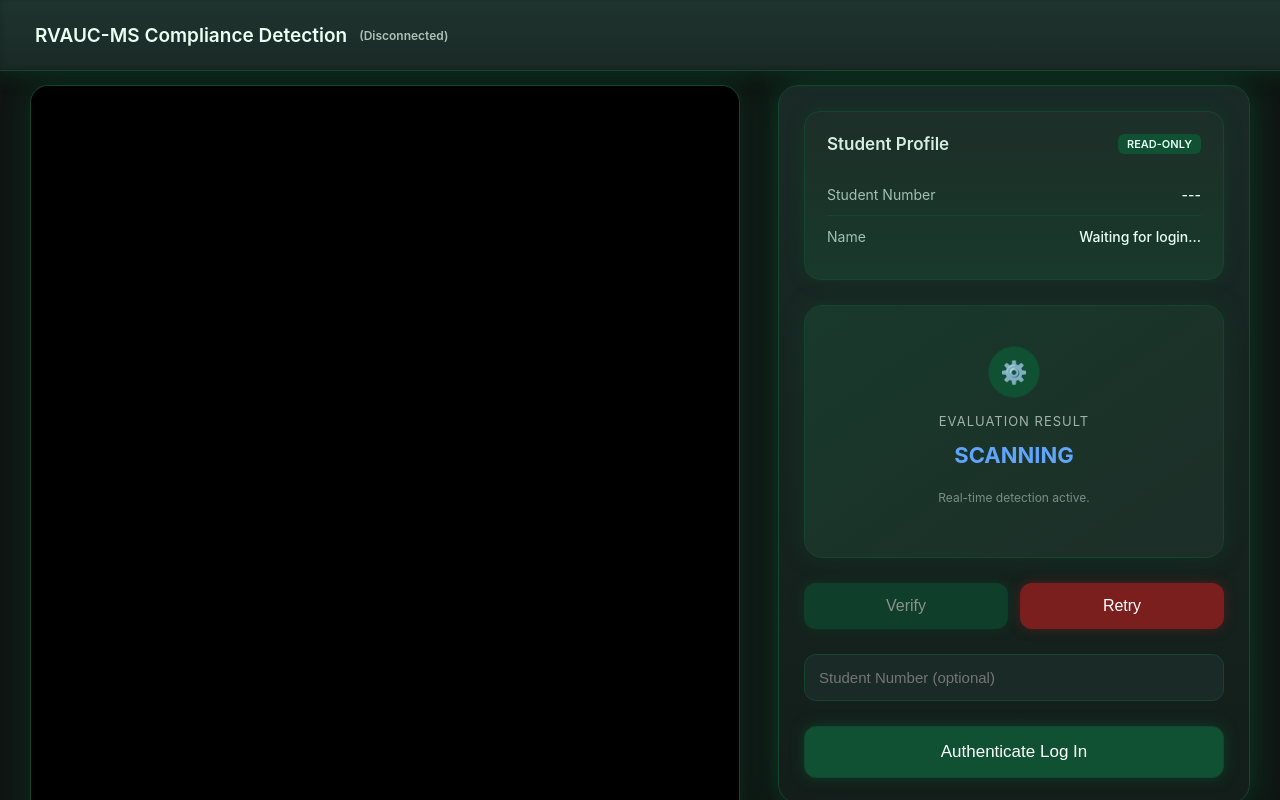
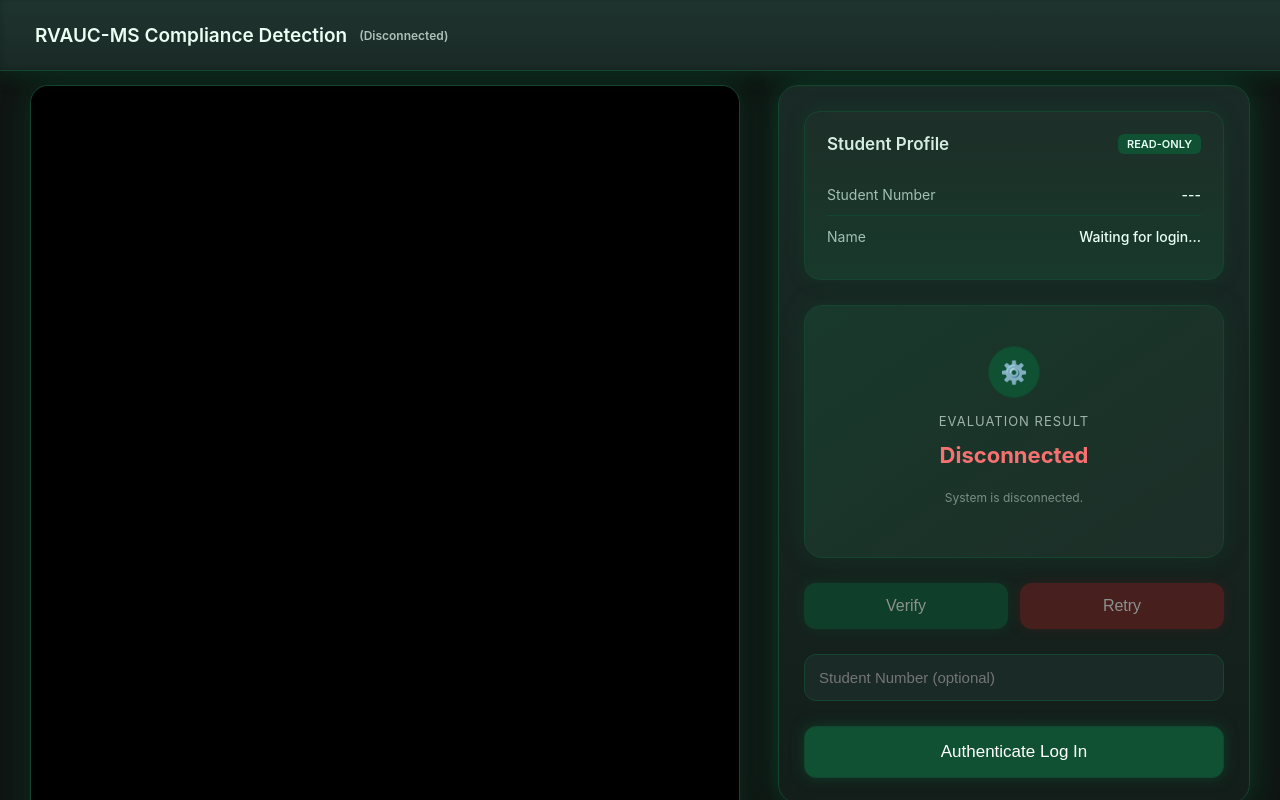
Before and after one commit to zeraus00/RVAUC_microservice, a React (Create React App) app in the folder frontend/: page / in a window 1280 px wide. Shown: the top 800 px of the page. Built offline with nearby package versions, Linux system fonts and the light colour scheme; no server answers.

Commit message:
feat: enhance button disabling logic

```diff
--- a/frontend/src/App.js
+++ b/frontend/src/App.js
@@ -20,11 +20,15 @@ function App() {
   const [isScanning, setIsScanning] = useState(true); // Scanning defaults to ON
   const [isVerifying, setIsVerifying] = useState(false);
   const [countdown, setCountdown] = useState(null);
+
+  //  --  Ui States --
   const [statusDisplay, setStatusDisplay] = useState({
     text: "Ready.",
     sub: "System idle.",
     color: "white",
   });
+  const [isVerifyDisabled, setIsVerifyDisabled] = useState(false);
+  const [isRetryDisabled, setIsRetryDisabled] = useState(false);
 
   // Removed redundant 'boxes' state as it's only used internally by drawBoxes
 
@@ -129,6 +133,23 @@ function App() {
     return () => clearInterval(interval);
   }, [isScanning, sendFrame]); // Added sendFrame to dependencies
 
+  // --- 4. UI Updates
+  // verify button disabling
+  useEffect(() => {
+    const isVerifyDisabled =
+      wsStatus === "Disconnected" ||
+      !studentId ||
+      !isScanning ||
+      isVerifying ||
+      evaluationResult;
+    setIsVerifyDisabled(isVerifyDisabled);
+  }, [wsStatus, studentId, isScanning, isVerifying, evaluationResult]);
+  //  retry button disabling
+  useEffect(() => {
+    const isRetryDisabled = wsStatus === "Disconnected" || !isVerifyDisabled;
+    setIsRetryDisabled(isRetryDisabled);
+  }, [isVerifyDisabled]);
+
   // --- Helper Functions ---
 
   const drawBoxes = (boxes) => {
@@ -221,6 +242,14 @@ function App() {
   // --- Render Helpers ---
   useEffect(() => {
     const getEvaluationStatus = () => {
+      if (wsStatus == "Disconnected") {
+        return {
+          text: "Disconnected",
+          sub: "System is disconnected.",
+          color: "#f87171",
+        };
+      }
+
       if (!isScanning && studentId && !evaluationResult)
         return {
           text: "Scanning Paused",
@@ -269,7 +298,14 @@ function App() {
     };
 
     setStatusDisplay(getEvaluationStatus());
-  }, [isScanning, isVerifying, studentId, evaluationResult, countdown]);
+  }, [
+    wsStatus,
+    isScanning,
+    isVerifying,
+    studentId,
+    evaluationResult,
+    countdown,
+  ]);
 
   return (
     <>
@@ -354,15 +390,20 @@ function App() {
               <button
                 className="confirm-btn"
                 onClick={handleVerify}
-                disabled={!studentId || !isScanning || isVerifying}
+                disabled={isVerifyDisabled}
                 style={{
-                  opacity: !studentId || !isScanning || isVerifying ? 0.5 : 1,
+                  opacity: isVerifyDisabled ? 0.5 : 1,
                 }}
               >
                 Verify
               </button>
 
-              <button className="retry-btn" onClick={handleRetry}>
+              <button
+                className="retry-btn"
+                onClick={handleRetry}
+                disabled={isRetryDisabled}
+                style={{ opacity: isRetryDisabled ? 0.5 : 1 }}
+              >
                 Retry
               </button>
             </div>
```
